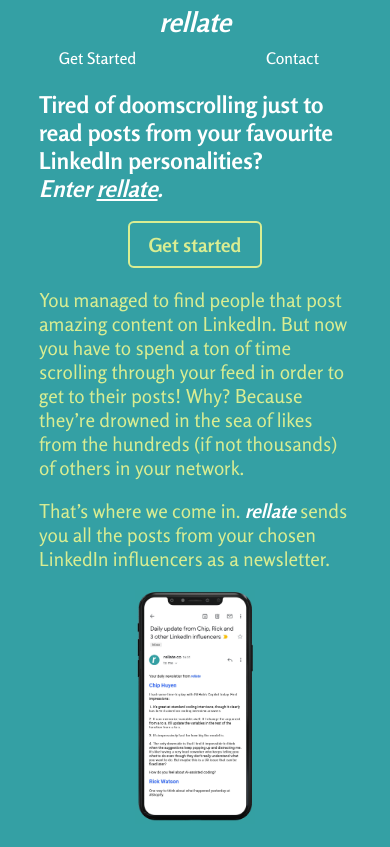
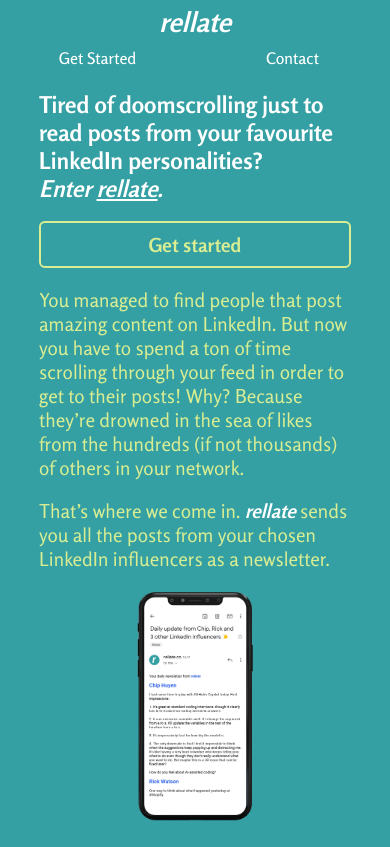
Before and after one commit to mihailthebuilder/rellate-frontend, a React (Create React App) app: page / in a window 390 px wide. Built offline with nearby package versions, Linux system fonts and the light colour scheme.

Commit message:
landing button mobile styling

```diff
--- a/src/App/Landing/index.scss
+++ b/src/App/Landing/index.scss
@@ -92,5 +92,10 @@ section.landing {
       font-size: 1.2em;
       margin-top: 0;
     }
+
+    a {
+      width: 100%;
+      text-align: center;
+    }
   }
 }
```
